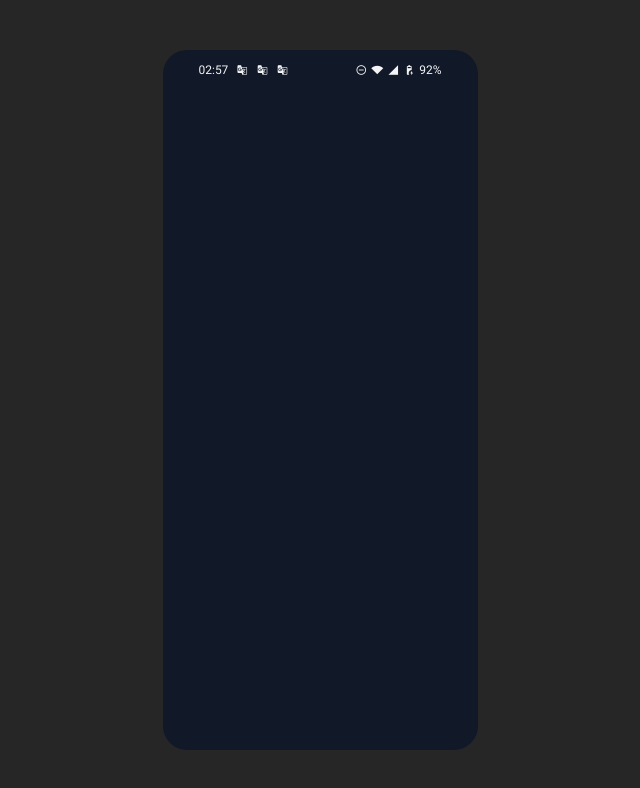
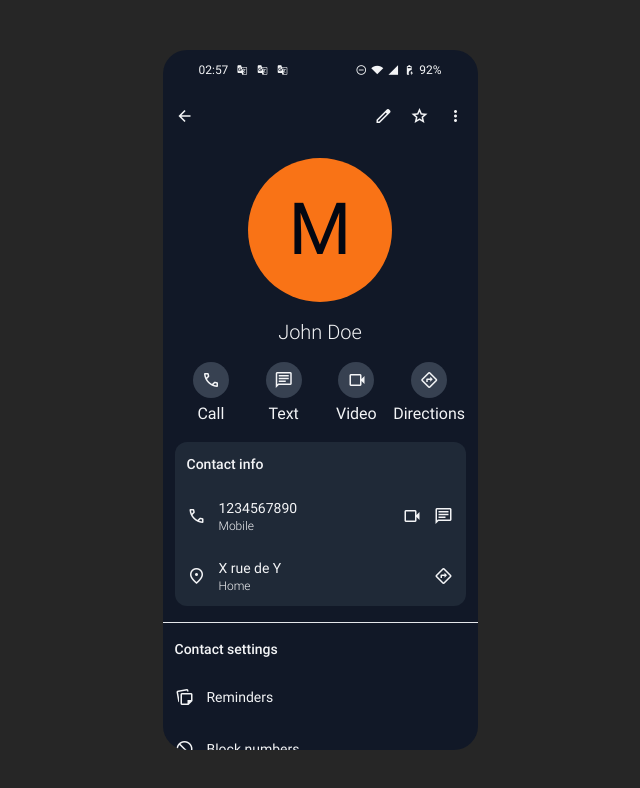
Before and after one commit to loucabaigneres/google-phone-app, a Vue app: page /contacts/1 in a window 1280 px wide. Shown: the top 788 px of the page, without its empty margins (320-960 px from the left). Built offline with nearby package versions, Linux system fonts and the light colour scheme.

Commit message:
✨ Add ContactView

```diff
--- a/src/router/index.js
+++ b/src/router/index.js
@@ -1,9 +1,7 @@
 import HomeView from "@/views/HomeView.vue"
 import { createRouter, createWebHistory } from "vue-router"
 
-const router = createRouter({
-  history: createWebHistory(import.meta.env.BASE_URL),
-  routes: [
+const routes = [
   {
     path: "/",
     name: "home",
@@ -19,7 +17,16 @@ const router = createRouter({
     name: "favorites",
     component: () => import("@/views/FavoritesView.vue"),
   },
-  ],
+  {
+    path: "/contacts/:id",
+    name: "contact",
+    component: () => import("@/views/ContactView.vue"),
+  },
+]
+
+const router = createRouter({
+  history: createWebHistory(import.meta.env.BASE_URL),
+  routes,
 })
 
 export default router
--- /dev/null
+++ b/src/views/ContactView.vue
@@ -0,0 +1,153 @@
+<script setup>
+import { computed, ref } from "vue"
+import { useRoute } from "vue-router"
+
+const route = useRoute()
+const contactId = ref(route.params.id)
+
+const contacts = [
+  {
+    id: 1,
+    name: "John Doe",
+    number: "1234567890",
+  },
+  {
+    id: 2,
+    name: "Jane Doe",
+    number: "0987654321",
+  },
+  {
+    id: 3,
+    name: "Alice",
+    number: "12 31 23 12 31",
+  },
+  {
+    id: 4,
+    name: "Bob",
+    number: "3213213213",
+  },
+  {
+    id: 5,
+    name: "Charlie",
+    number: "4564564564",
+  },
+  {
+    id: 6,
+    name: "David",
+    number: "7897897897",
+  },
+  {
+    id: 7,
+    name: "Eve",
+    number: "9879879879",
+  },
+  {
+    id: 8,
+    name: "Emma",
+    number: "6546546546",
+  },
+]
+
+const contact = computed(() =>
+  contacts.find((c) => c.id.toString() === contactId.value),
+)
+</script>
+
+<template>
+  <section class="flex h-full flex-col overflow-hidden text-gray-100">
+    <header class="flex gap-4 p-3">
+      <span class="material-symbols-outlined mr-auto text-xl">
+        arrow_back
+      </span>
+      <span class="material-symbols-outlined text-xl"> edit </span>
+      <span class="material-symbols-outlined text-xl"> star </span>
+      <span class="material-symbols-outlined text-xl"> more_vert </span>
+    </header>
+    <div class="overflow-y-auto no-scrollbar">
+      <div class="flex flex-col items-center gap-4 px-3 py-4">
+        <div
+          class="flex size-36 items-center justify-center rounded-full bg-orange-500 text-gray-950"
+        >
+          <span class="text-7xl font-normal">M</span>
+        </div>
+        <h1 class="text-xl font-light">{{ contact.name }}</h1>
+        <div class="grid w-full grid-cols-4 items-center">
+          <div class="flex flex-col items-center gap-1">
+            <div
+              class="flex size-9 items-center justify-center rounded-full bg-gray-700"
+            >
+              <span class="material-symbols-outlined text-xl"> call </span>
+            </div>
+            <p class="">Call</p>
+          </div>
+          <div class="flex flex-col items-center gap-1">
+            <div
+              class="flex size-9 items-center justify-center rounded-full bg-gray-700"
+            >
+              <span class="material-symbols-outlined text-xl"> chat </span>
+            </div>
+            <p class="">Text</p>
+          </div>
+          <div class="flex flex-col items-center gap-1">
+            <div
+              class="flex size-9 items-center justify-center rounded-full bg-gray-700"
+            >
+              <span class="material-symbols-outlined text-xl"> videocam </span>
+            </div>
+            <p class="">Video</p>
+          </div>
+          <div class="flex flex-col items-center gap-1">
+            <div
+              class="flex size-9 items-center justify-center rounded-full bg-gray-700"
+            >
+              <span class="material-symbols-outlined text-xl">
+                directions
+              </span>
+            </div>
+            <p class="">Directions</p>
+          </div>
+        </div>
+        <div class="flex w-full flex-col gap-6 rounded-xl bg-gray-800 p-3">
+          <h3 class="text-sm font-medium">Contact info</h3>
+          <div class="flex items-center gap-3">
+            <span class="material-symbols-outlined text-xl"> call </span>
+            <div class="w-full">
+              <p class="text-sm">{{ contact.number }}</p>
+              <p class="text-xs font-light">Mobile</p>
+            </div>
+            <span class="material-symbols-outlined text-xl"> videocam </span>
+            <span class="material-symbols-outlined text-xl"> chat </span>
+          </div>
+          <div class="flex items-center gap-3">
+            <span class="material-symbols-outlined text-xl"> location_on </span>
+            <div class="w-full">
+              <p class="text-sm">X rue de Y</p>
+              <p class="text-xs font-light">Home</p>
+            </div>
+            <span class="material-symbols-outlined text-xl"> directions </span>
+          </div>
+        </div>
+      </div>
+      <hr class="" />
+      <div class="flex flex-col gap-6 px-3 py-24 pt-4">
+        <h3 class="text-sm font-medium">Contact settings</h3>
+        <div class="flex items-center gap-3">
+          <span class="material-symbols-outlined text-xl"> note_stack </span>
+          <p class="text-sm">Reminders</p>
+        </div>
+        <div class="flex items-center gap-3">
+          <span class="material-symbols-outlined text-xl"> block </span>
+          <p class="text-sm">Block numbers</p>
+        </div>
+        <div class="flex items-center gap-3">
+          <span class="material-symbols-outlined text-xl"> voicemail </span>
+          <p class="text-sm">Router to voicemail</p>
+        </div>
+        <div class="flex items-center gap-3">
+          <span class="material-symbols-outlined text-xl"> link </span>
+          <p class="text-sm">View linked contacts</p>
+        </div>
+      </div>
+    </div>
+  </section>
+</template>
--- a/src/views/ContactsView.vue
+++ b/src/views/ContactsView.vue
@@ -1,4 +1,5 @@
 <script setup>
+import { RouterLink } from "vue-router"
 import ContactCard from "@/components/ContactCard.vue"
 import { computed } from "vue"
 
@@ -98,13 +99,13 @@ const groupedContacts = computed(() => {
               }}</span>
             </div>
           </div>
-          <div class="col-span-6 flex flex-col">
-            <ContactCard
-              v-for="contact in group"
-              :key="contact.id"
-              :contact="contact"
-            />
-          </div>
+          <ul class="col-span-6 flex flex-col">
+            <li v-for="contact in group" :key="contact.id">
+              <RouterLink :to="{ name: 'contact', params: { id: contact.id } }">
+                <ContactCard :contact="contact" />
+              </RouterLink>
+            </li>
+          </ul>
         </div>
       </div>
     </div>
```
Lines whose indentation alone changed are shown as unchanged.
